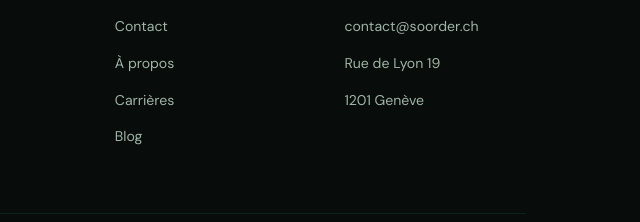
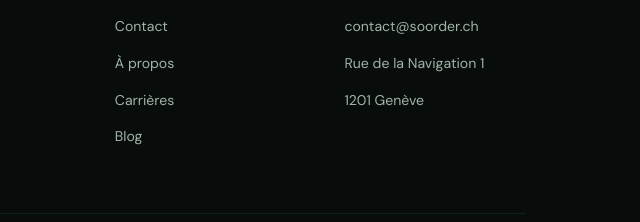
Before and after one commit to SoclicGroup/soorder-site, a plain HTML site: page fournisseur.html in a window 1280 px wide. Shown: the part 3726-3948 px from the top of the page, 640-1280 px from the left. Drawn offline with Linux system fonts and the light colour scheme.

Commit message:
fix: update address to Rue de la Navigation 1

```diff
--- a/fournisseur.html
+++ b/fournisseur.html
@@ -209,7 +209,7 @@
         <h4>Contact</h4>
         <ul>
           <li><a href="mailto:contact@soorder.ch">contact@soorder.ch</a></li>
-          <li><a href="#">Rue de Lyon 19</a></li>
+          <li><a href="#">Rue de la Navigation 1</a></li>
           <li><a href="#">1201 Genève</a></li>
         </ul>
       </div>
```
